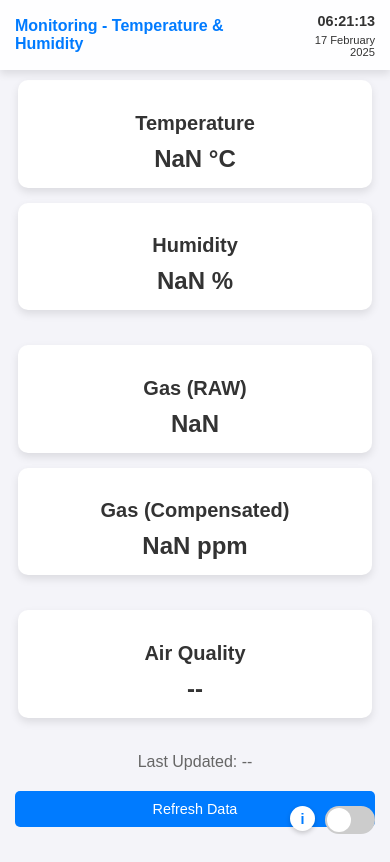
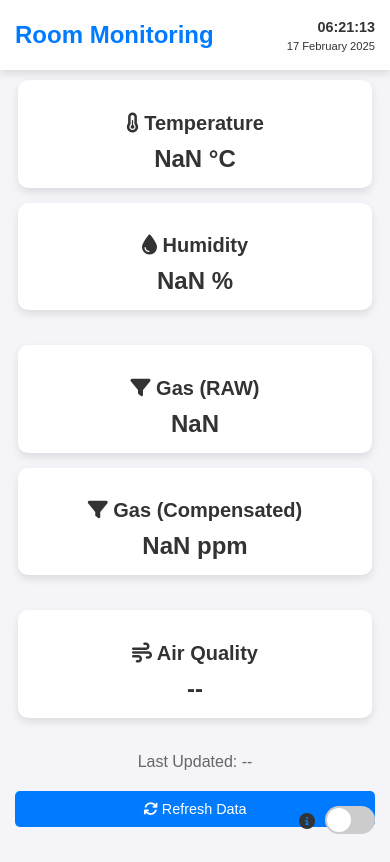
Before and after one commit to Mysteriza/WebApp-TempHum-Monitoring, a plain HTML site: page index.html in a window 390 px wide. Drawn offline with Linux system fonts and the light colour scheme; no server answers.

Commit message:
Add web app manifest, update favicon, and enhance HTML structure: improve accessibility and UI with Font Awesome icons, update titles, and refine data display sections

```diff
--- a/index.html
+++ b/index.html
@@ -5,15 +5,35 @@
         <meta name="viewport" content="width=device-width, initial-scale=1.0">
         <meta name="description"
             content="A real-time IoT monitoring system for temperature and humidity using ESP8266 and Blynk.">
-        <title>IoT Monitoring - Temperature & Humidity</title>
+        <title>IoT Monitoring</title>
+
+        <!-- Font Awesome CDN -->
+        <link
+            rel="stylesheet"
+            href="https://cdnjs.cloudflare.com/ajax/libs/font-awesome/6.5.1/css/all.min.css"
+            integrity="sha512-..."
+            crossorigin="anonymous" />
+
+        <!-- Favicon Links -->
+        <link rel="apple-touch-icon" sizes="180x180"
+            href="assets/apple-touch-icon.png">
+        <link rel="icon" type="image/png" sizes="32x32"
+            href="assets/favicon-32x32.png">
+        <link rel="icon" type="image/png" sizes="16x16"
+            href="assets/favicon-16x16.png">
+        <link rel="manifest" href="assets/site.webmanifest">
+
+        <!-- Stylesheet -->
         <link rel="stylesheet" href="style.css">
+
+        <!-- Script -->
         <script type="module" src="script.js" defer></script>
     </head>
     <body>
         <!-- Navbar -->
         <nav id="navbar">
             <div id="navbar-title">
-                <h1>Monitoring - Temperature & Humidity</h1>
+                <h1>Room Monitoring</h1>
             </div>
             <div id="real-time-clock">
                 <span id="time"></span>
@@ -21,41 +41,39 @@
             </div>
         </nav>
 
+        <!-- Main Content -->
         <div class="container">
             <!-- Data Section -->
             <div class="data-container">
-                <!-- First Row: Temperature & Humidity -->
+                <!-- Row 1: Temperature & Humidity -->
                 <div class="row">
-                    <!-- Temperature Data -->
                     <div class="data-box">
-                        <h2>Temperature</h2>
+                        <h2><i class="fas fa-thermometer-half"></i>
+                            Temperature</h2>
                         <p id="temperature">-- °C</p>
                     </div>
-                    <!-- Humidity Data -->
                     <div class="data-box">
-                        <h2>Humidity</h2>
+                        <h2><i class="fas fa-tint"></i> Humidity</h2>
                         <p id="humidity">-- %</p>
                     </div>
                 </div>
 
-                <!-- Second Row: Gas RAW & Gas Compensated -->
+                <!-- Row 2: Gas RAW & Gas Compensated -->
                 <div class="row">
-                    <!-- Gas (RAW) Data -->
                     <div class="data-box">
-                        <h2>Gas (RAW)</h2>
+                        <h2><i class="fas fa-filter"></i> Gas (RAW)</h2>
                         <p id="gas-raw">--</p>
                     </div>
-                    <!-- Gas (Compensated) Data -->
                     <div class="data-box">
-                        <h2>Gas (Compensated)</h2>
+                        <h2><i class="fas fa-filter"></i> Gas (Compensated)</h2>
                         <p id="gas-compensated">-- ppm</p>
                     </div>
                 </div>
 
-                <!-- Third Row: Air Quality Status -->
+                <!-- Row 3: Air Quality Status -->
                 <div class="row">
                     <div class="data-box">
-                        <h2>Air Quality</h2>
+                        <h2><i class="fas fa-wind"></i> Air Quality</h2>
                         <p id="air-quality-status">--</p>
                     </div>
                 </div>
@@ -65,16 +83,17 @@
             <p id="last-updated">Last Updated: --</p>
 
             <!-- Refresh Button -->
-            <button id="refresh-button" aria-label="Refresh Data">Refresh
-                Data</button>
+            <button id="refresh-button">
+                <i class="fas fa-sync"></i> Refresh Data
+            </button>
         </div>
 
         <!-- Global Info Button -->
         <div id="info-button">
-            <span class="info-icon">i</span>
+            <i class="fas fa-info-circle"></i>
         </div>
 
-        <!-- Info Modal -->
+        <!-- Modal Explanation -->
         <div id="info-modal" class="modal">
             <div class="modal-content">
                 <span class="close">&times;</span>
@@ -86,10 +105,10 @@
                         percentage.</li>
                     <li><strong>Gas (RAW):</strong> Raw gas value from the
                         MQ-135 sensor.</li>
-                    <li><strong>Gas (Compensated):</strong> Gas value adjusted
-                        based on temperature and humidity.</li>
+                    <li><strong>Gas (Compensated):</strong> Gas value
+                        compensated based on temperature and humidity.</li>
                     <li><strong>Air Quality:</strong> Air quality status based
-                        on the compensated gas value.</li>
+                        on compensated gas value.</li>
                 </ul>
             </div>
         </div>
--- a/style.css
+++ b/style.css
@@ -225,7 +225,7 @@ body.dark-mode .air-quality-very-poor {
 }
 
 #navbar-title h1 {
-  font-size: 1.5rem;
+  font-size: 2.3rem;
   margin: 0;
   color: #007bff;
 }
@@ -449,7 +449,7 @@ body.dark-mode #navbar {
   }
 
   #navbar-title h1 {
-      font-size: 1rem; /* Perkecil ukuran judul di navbar */
+      font-size: 1.5rem; /* Perkecil ukuran judul di navbar */
   }
 
   #real-time-clock #time {
```
Also changed, not shown: assets/android-chrome-192x192.png (added), assets/android-chrome-512x512.png (added), assets/apple-touch-icon.png (added), assets/favicon-16x16.png (added), assets/favicon-32x32.png (added), assets/favicon.ico (added), assets/site.webmanifest (added).
